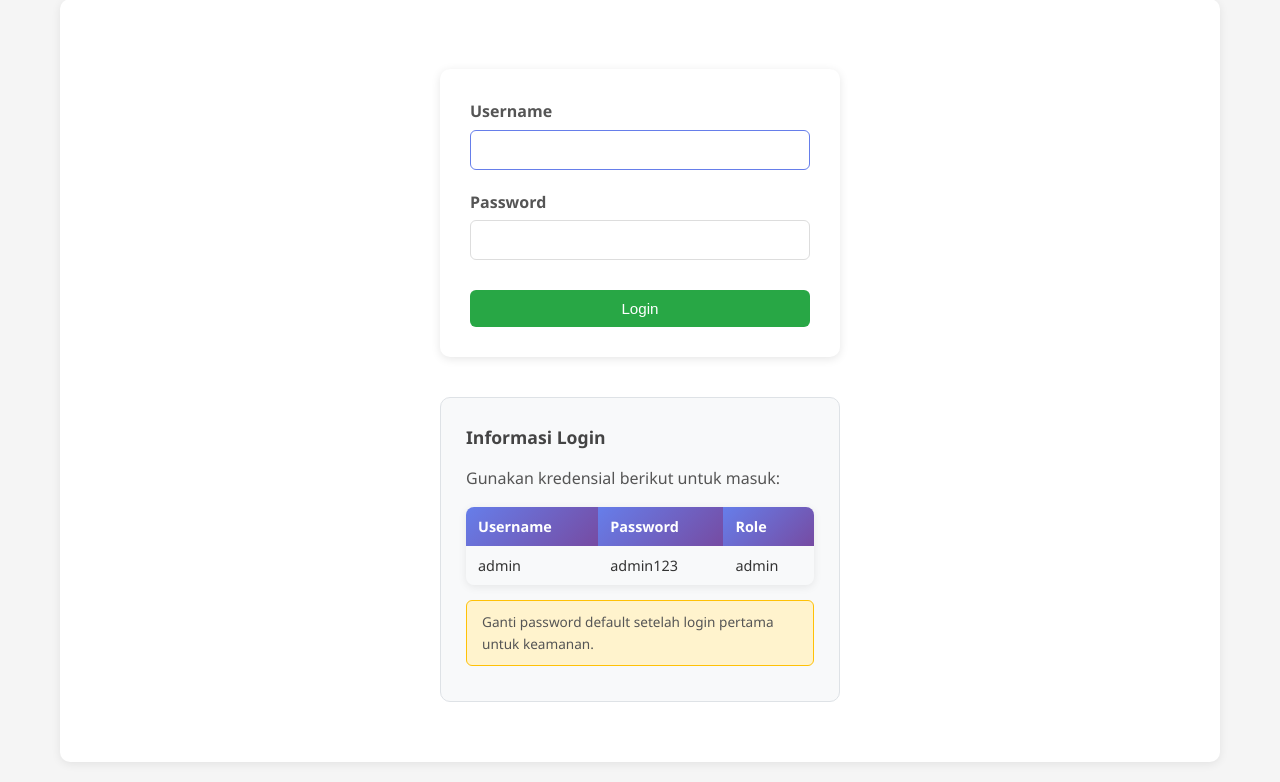
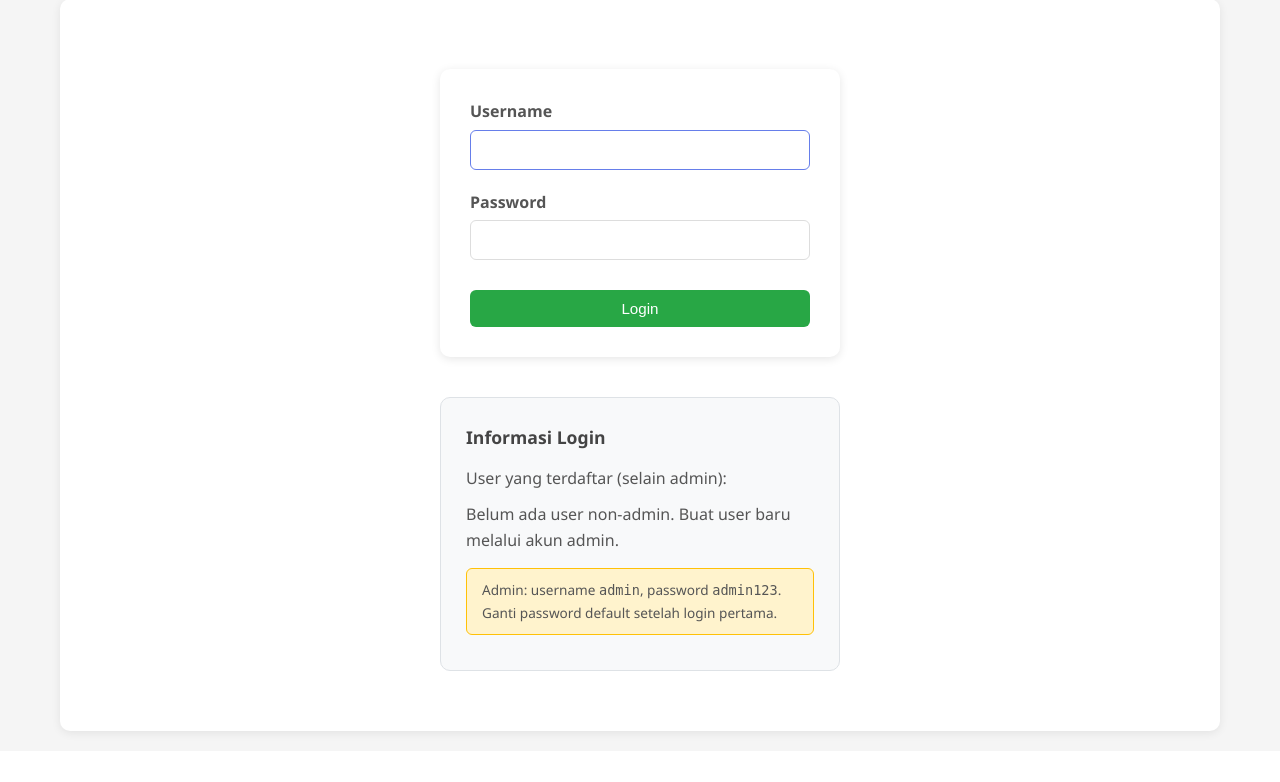
Before and after one commit to hafazahh/testopencode, a Flask app: page /login in a window 1280 px wide. Shown: the part 127-909 px from the top of the page. After the commit the page ends 865 px from the top, so only its background shows below. Run offline with Flask 3, Linux system fonts and the light colour scheme; data comes from the database, SQL or seed files in the repository.

Commit message:
Fix: login shows non-admin users, add view buttons + btn-small/btn-danger CSS

```diff
--- a/app.py
+++ b/app.py
@@ -309,7 +309,13 @@ def login():
             flash(f'Selamat datang, {username}!', 'success')
             return redirect(url_for('index'))
         flash('Username atau password salah!', 'error')
-    return render_template('login.html')
+    # Fetch non-admin users for login info display
+    db = get_db()
+    non_admin_users = db.execute(
+        'SELECT u.username, r.nama as role_nama FROM users u JOIN roles r ON u.role_id = r.id WHERE r.nama != ? ORDER BY u.username ASC',
+        ('admin',)
+    ).fetchall()
+    return render_template('login.html', non_admin_users=non_admin_users)
 
 
 @app.route('/logout', methods=['POST'])
@@ -801,6 +807,21 @@ def users_index():
     return render_template('users/index.html', users=users)
 
 
+@app.route('/users/<int:id>')
+@has_permission('users', 'view')
+def view_user(id):
+    """View single user details."""
+    db = get_db()
+    user = db.execute(
+        'SELECT u.*, r.nama as role_nama FROM users u JOIN roles r ON u.role_id = r.id WHERE u.id = ?',
+        (id,)
+    ).fetchone()
+    if user is None:
+        flash('User tidak ditemukan!', 'error')
+        return redirect(url_for('users_index'))
+    return render_template('users/view.html', user=user)
+
+
 @app.route('/users/create', methods=['GET', 'POST'])
 @has_permission('users', 'create')
 def create_user():
@@ -932,6 +953,20 @@ def roles_index():
         'FROM roles r ORDER BY r.nama ASC'
     ).fetchall()
     return render_template('roles/index.html', roles=roles)
+
+
+@app.route('/roles/<int:id>')
+@has_permission('roles', 'view')
+def view_role(id):
+    """View single role details."""
+    db = get_db()
+    role = db.execute('SELECT * FROM roles WHERE id = ?', (id,)).fetchone()
+    if role is None:
+        flash('Role tidak ditemukan!', 'error')
+        return redirect(url_for('roles_index'))
+    permissions = json.loads(role['permissions']) if role['permissions'] else {}
+    user_count = db.execute('SELECT COUNT(*) FROM users WHERE role_id = ?', (id,)).fetchone()[0]
+    return render_template('roles/view.html', role=role, permissions=permissions, user_count=user_count)
 
 
 @app.route('/roles/create', methods=['GET', 'POST'])
--- a/static/style.css
+++ b/static/style.css
@@ -92,6 +92,21 @@ nav {
 .btn-sm {
     padding: 6px 12px;
     font-size: 0.85rem;
+}
+
+.btn-small {
+    padding: 5px 10px;
+    font-size: 0.8rem;
+    border-radius: 4px;
+}
+
+.btn-danger {
+    background-color: #dc3545;
+    color: white;
+}
+
+.btn-danger:hover {
+    background-color: #c82333;
 }
 
 .btn-view {
--- a/templates/login.html
+++ b/templates/login.html
@@ -39,24 +39,28 @@
 
 <div class="login-info">
     <h3>Informasi Login</h3>
-    <p>Gunakan kredensial berikut untuk masuk:</p>
+    <p>User yang terdaftar (selain admin):</p>
+    {% if non_admin_users %}
     <table class="data-table">
         <thead>
             <tr>
                 <th>Username</th>
-                <th>Password</th>
                 <th>Role</th>
             </tr>
         </thead>
         <tbody>
+            {% for u in non_admin_users %}
             <tr>
-                <td>admin</td>
-                <td>admin123</td>
-                <td>admin</td>
+                <td>{{ u.username }}</td>
+                <td>{{ u.role_nama }}</td>
             </tr>
+            {% endfor %}
         </tbody>
     </table>
-    <p class="login-info-note">Ganti password default setelah login pertama untuk keamanan.</p>
+    {% else %}
+    <p>Belum ada user non-admin. Buat user baru melalui akun admin.</p>
+    {% endif %}
+    <p class="login-info-note">Admin: username <code>admin</code>, password <code>admin123</code>. Ganti password default setelah login pertama.</p>
 </div>
         </main>
     </div>
--- a/templates/roles/index.html
+++ b/templates/roles/index.html
@@ -29,8 +29,9 @@
             <td>{{ role.user_count }}</td>
             {% if 'edit' in user_perms.get('roles', []) or 'delete' in user_perms.get('roles', []) %}
             <td>
+                <a href="{{ url_for('view_role', id=role.id) }}" class="btn btn-small btn-view">Lihat</a>
                 {% if 'edit' in user_perms.get('roles', []) %}
-                <a href="{{ url_for('edit_role', id=role.id) }}" class="btn btn-small">Edit</a>
+                <a href="{{ url_for('edit_role', id=role.id) }}" class="btn btn-small btn-edit">Edit</a>
                 {% endif %}
                 {% if 'delete' in user_perms.get('roles', []) and role.user_count == 0 %}
                 <form method="POST" action="{{ url_for('delete_role', id=role.id) }}" style="display:inline;" onsubmit="return confirm('Hapus role ini?');">
--- a/templates/users/index.html
+++ b/templates/users/index.html
@@ -29,8 +29,9 @@
             <td>{{ user.created_at }}</td>
             {% if 'edit' in user_perms.get('users', []) or 'delete' in user_perms.get('users', []) %}
             <td>
+                <a href="{{ url_for('view_user', id=user.id) }}" class="btn btn-small btn-view">Lihat</a>
                 {% if 'edit' in user_perms.get('users', []) %}
-                <a href="{{ url_for('edit_user', id=user.id) }}" class="btn btn-small">Edit</a>
+                <a href="{{ url_for('edit_user', id=user.id) }}" class="btn btn-small btn-edit">Edit</a>
                 {% endif %}
                 {% if 'delete' in user_perms.get('users', []) and user.id != current_user.id %}
                 <form method="POST" action="{{ url_for('delete_user', id=user.id) }}" style="display:inline;" onsubmit="return confirm('Hapus user ini?');">
```
Also changed, not shown: templates/roles/view.html (added, +46 -0 lines), templates/users/view.html (added, +21 -0 lines).
